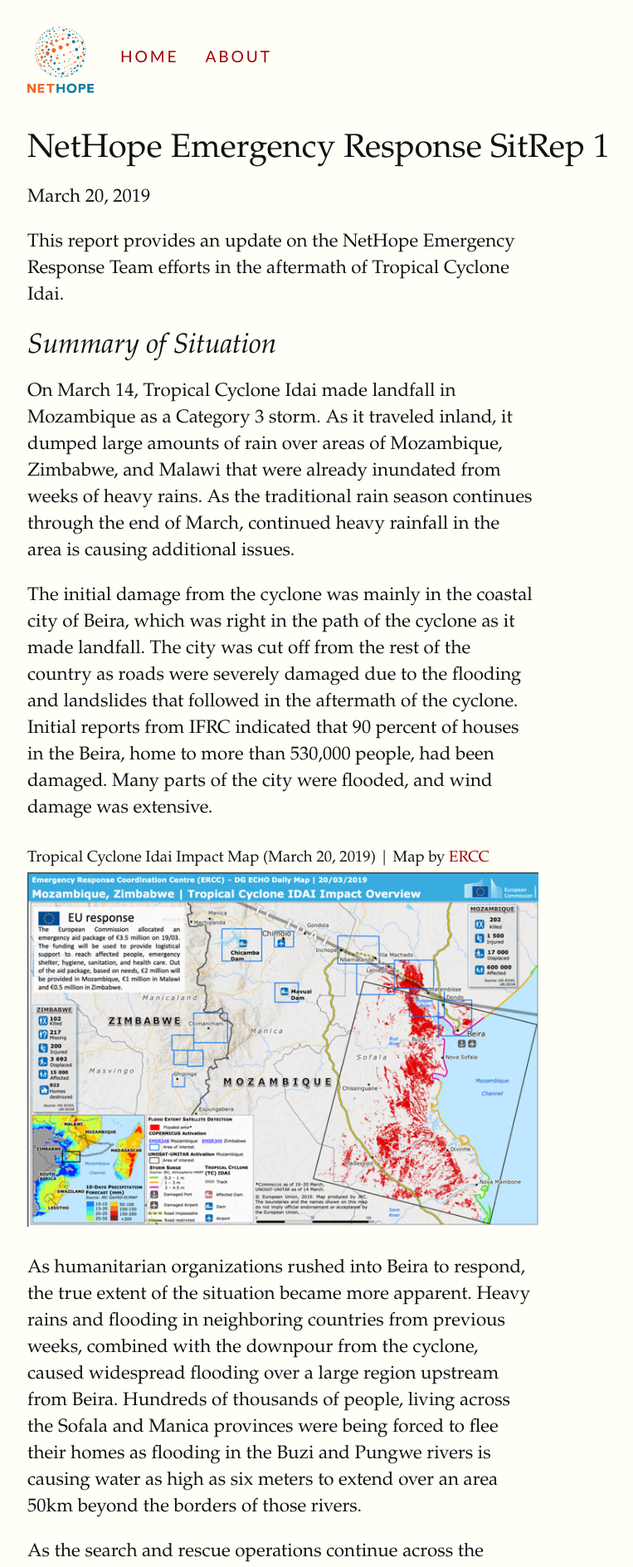
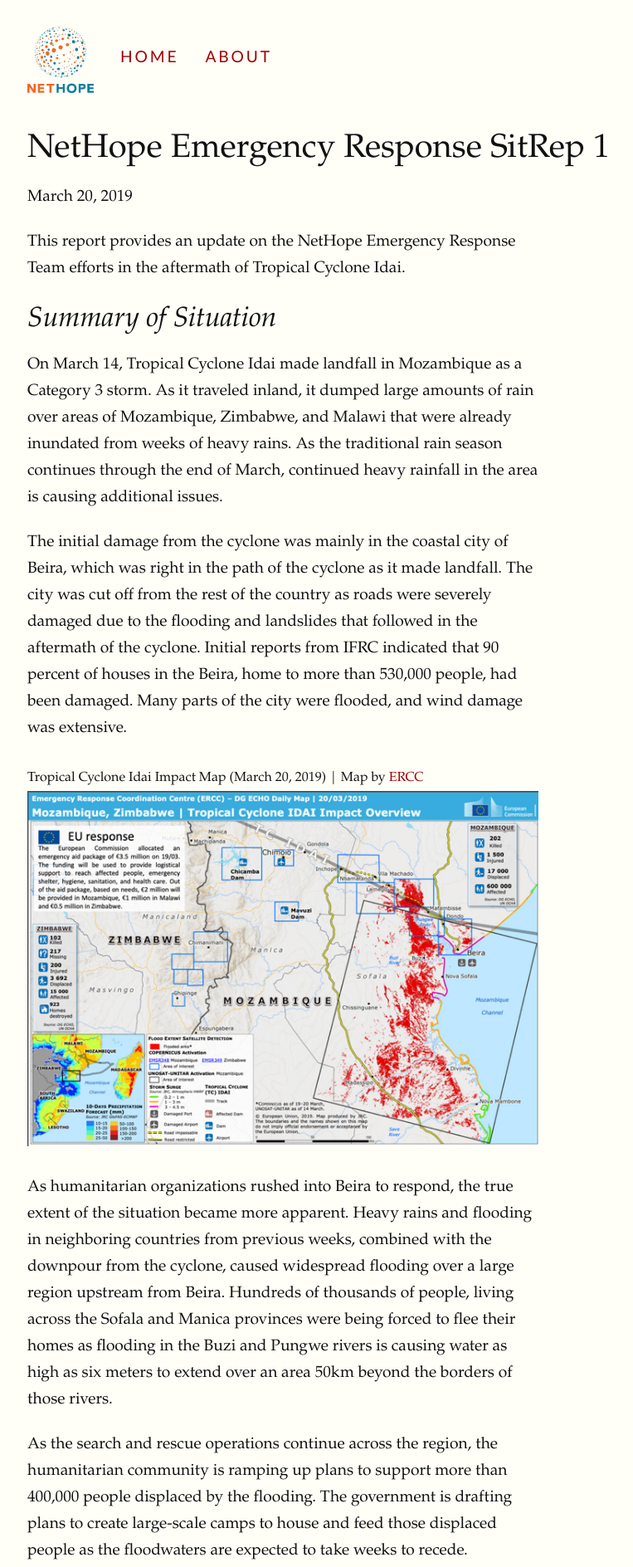
Before and after one commit to nethopeorg/idai-response, a Jekyll site: the page built from _posts/2018-03-20-Sitrep-NetHope-01.md, in a window 1280 px wide. Shown: the top 1888 px of the page at 83% size, without its empty margins (127-890 px from the left). Built offline with Jekyll 4.4.1, drawn with Linux system fonts in a browser that asks for light colours.

Commit message:
styling changes

```diff
--- a/_posts/2018-03-20-Sitrep-NetHope-01.md
+++ b/_posts/2018-03-20-Sitrep-NetHope-01.md
@@ -5,13 +5,11 @@ date:   2019-03-20 11:24:01
 categories: post
 ---
 
-This report provides an update on the NetHope Emergency Response Team efforts in the aftermath of Tropical Cyclone Idai.
+This report provides an update on the NetHope Emergency Response Team efforts in the aftermath of Tropical Cyclone Idai. <!--more-->
 
 ## Summary of Situation
 
 On March 14, Tropical Cyclone Idai made landfall in Mozambique as a Category 3 storm. As it traveled inland, it dumped large amounts of rain over areas of Mozambique, Zimbabwe, and Malawi that were already inundated from weeks of heavy rains. As the traditional rain season continues through the end of March, continued heavy rainfall in the area is causing additional issues.
-
-<!--more-->
 
 The initial damage from the cyclone was mainly in the coastal city of Beira, which was right in the path of the cyclone as it made landfall. The city was cut off from the rest of the country as roads were severely damaged due to the flooding and landslides that followed in the aftermath of the cyclone. Initial reports from IFRC indicated that 90 percent of houses in the Beira, home to more than 530,000 people, had been damaged. Many parts of the city were flooded, and wind damage was extensive.
 
--- a/css/tufte.scss
+++ b/css/tufte.scss
@@ -119,7 +119,7 @@ p .subtitle { font-style: italic;
              line-height: 1.08888888888889; }
 
 
-p, ol, ul { font-size: 1.4rem; }
+p, ol, ul { font-size: 1.2rem; }
 
 p, li { line-height: 2rem;
         margin-top: 1.4rem;
@@ -211,8 +211,7 @@ section { padding-top: 1rem;
 
 ul,ol { width: 45%;
      -webkit-padding-start: 5%;
-     -webkit-padding-end: 5%;
-     list-style-type: none; }
+     -webkit-padding-end: 5%;}
 
 //li { padding: 0.5em 0; } //vertical padding on list items screws up vertical rhythym
 
@@ -408,9 +407,9 @@ body.full-width, .content-listing, ul.content-listing li.listing, .banner-captio
 
 h1.content-listing-header{
   font-style: normal;
-  text-transform: uppercase;
   letter-spacing: 0.2rem;
   font-size: 1.8rem;
+  line-height:1.8rem;
 }
 
 li.listing hr{
```
